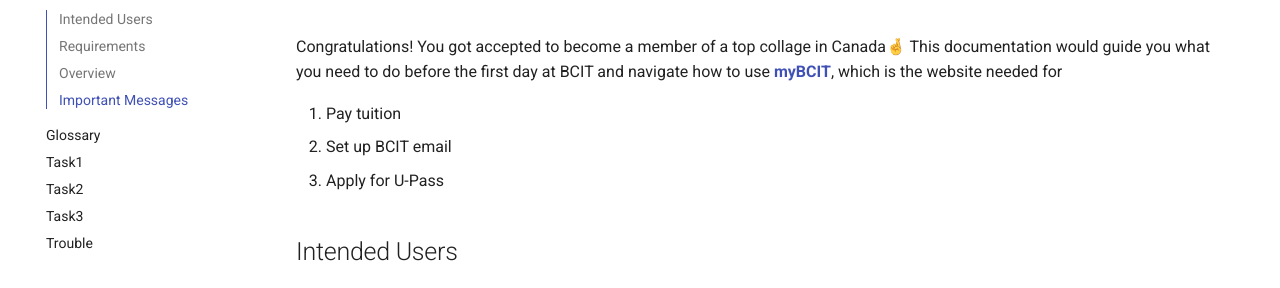
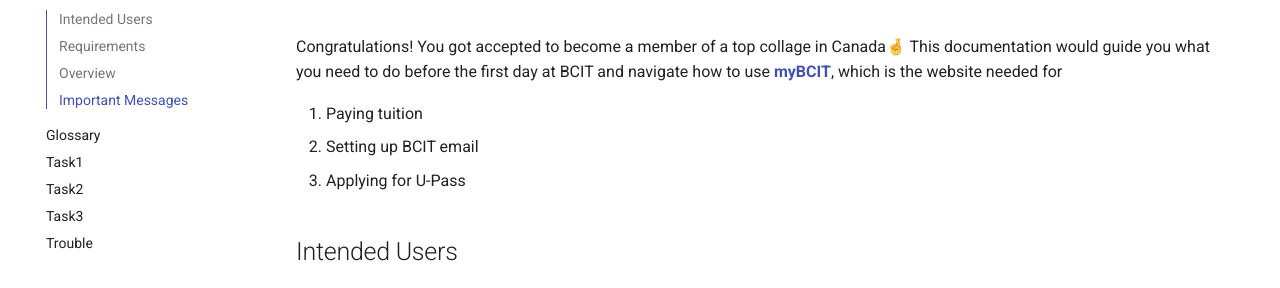
Before and after one commit to TatsunoriMarumo/myBCIT-Guide, an MkDocs documentation site: the page built from docs/index.md, in a window 1280 px wide and 1312 px high. Shown: the part 146-434 px from the top of the window. Built offline with MkDocs 1.6.1 and Material for MkDocs 9.7.7, drawn with Linux system fonts in a browser that asks for light colours.

Commit message:
Fix grammer mistake

```diff
--- a/docs/index.md
+++ b/docs/index.md
@@ -2,9 +2,9 @@
 
 Congratulations! You got accepted to become a member of a top collage in Canada🤞 This documentation would guide you what you need to do before the first day at BCIT and navigate how to use [**myBCIT**](https://my.bcit.ca/), which is the website needed for
 
-1. Pay tuition
-2. Set up BCIT email
-3. Apply for U-Pass
+1. Paying tuition
+2. Setting up BCIT email
+3. Applying for U-Pass
 
 
 
```
